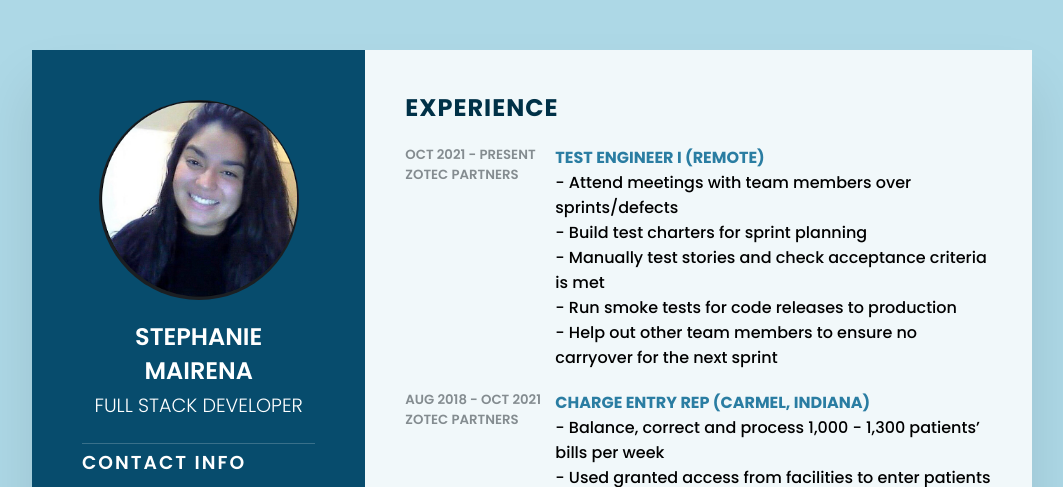
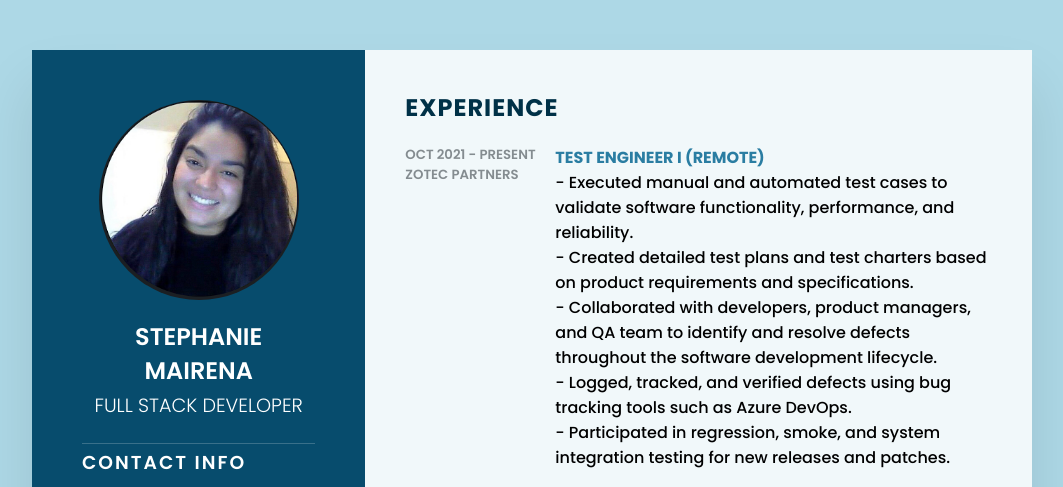
Before and after one commit to StefxM/InteractiveResumeSM, a plain HTML site: page index.html in a window 1280 px wide. Shown: the top 487 px of the page, without its empty margins (108-1171 px from the left). Drawn offline with Linux system fonts and the light colour scheme.

Commit message:
updated test role

```diff
--- a/index.html
+++ b/index.html
@@ -115,19 +115,19 @@
             <div class="text">
             <h4>Test Engineer I (Remote)</h4>
                 <p>
-                    - Attend meetings with team members over sprints/defects
+                    - Executed manual and automated test cases to validate software functionality, performance, and reliability.
                 </p>
                 <p>
-                    - Build test charters for sprint planning
+                    - Created detailed test plans and test charters based on product requirements and specifications.
                 </p>
                 <p>
-                    - Manually test stories and check acceptance criteria is met
+                    - Collaborated with developers, product managers, and QA team to identify and resolve defects throughout the software development lifecycle.
                 </p>
                 <p>
-                    - Run smoke tests for code releases to production
+                    - Logged, tracked, and verified defects using bug tracking tools such as Azure DevOps.
                 </p>
                 <p>
-                    - Help out other team members to ensure no carryover for the next sprint
+                    - Participated in regression, smoke, and system integration testing for new releases and patches.
                 </p>
             </div>
             </div>
```
